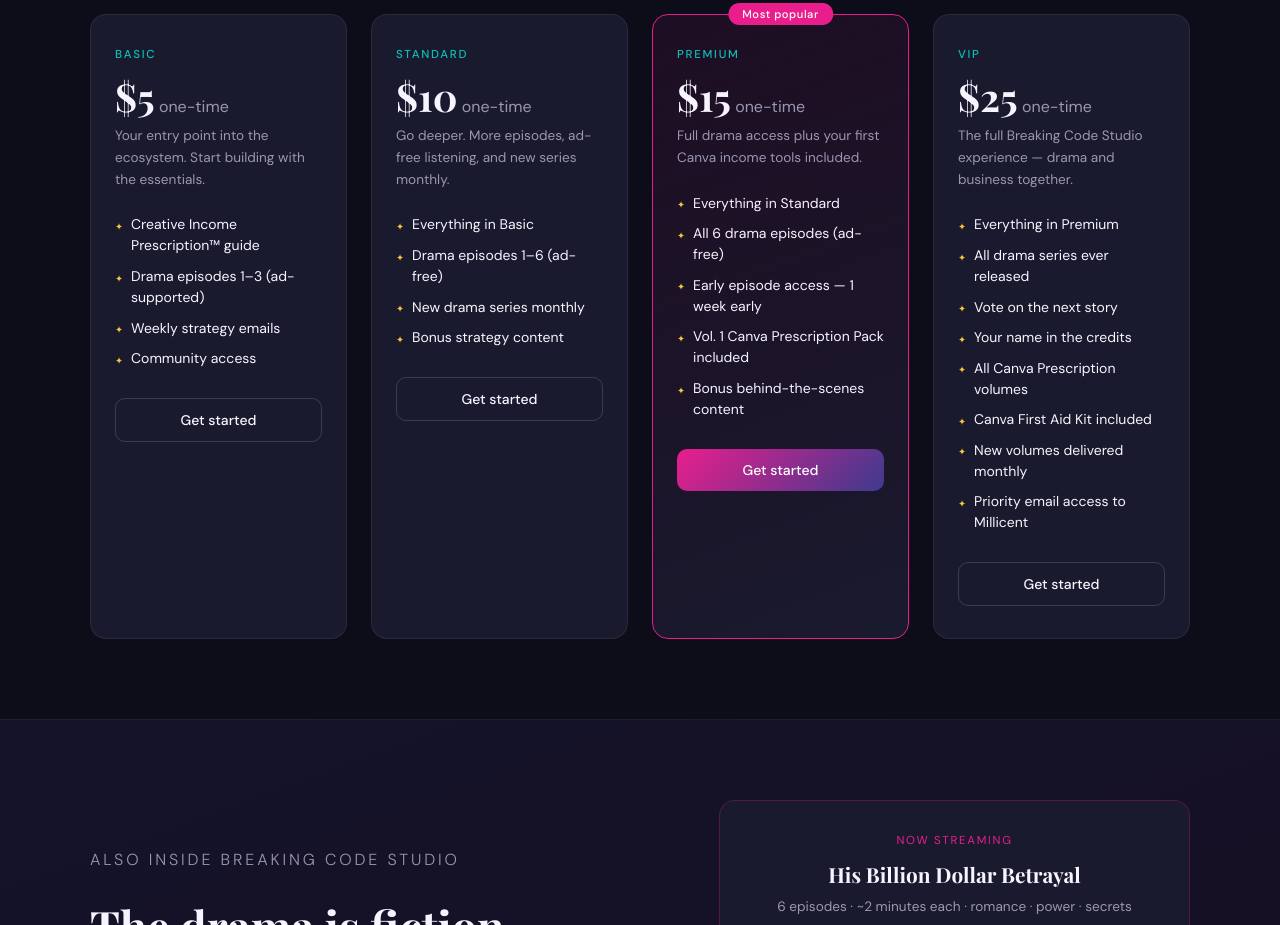
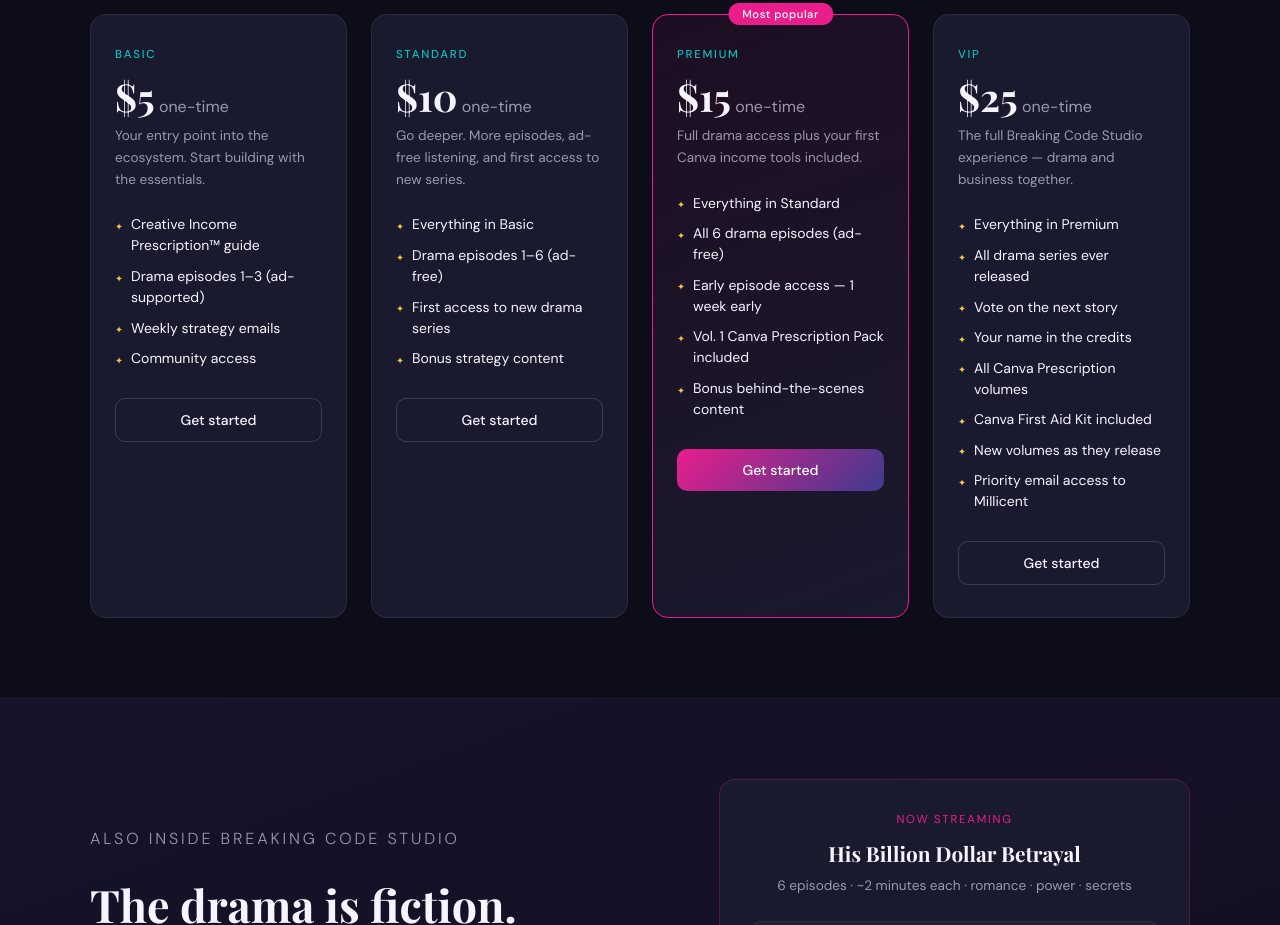
Before and after one commit to brownunitedservices-cmd/breaking-code-studio, a plain HTML site: page index.html in a window 1280 px wide. Shown: the part 1817-2742 px from the top of the page. Drawn offline with nearby package versions, Linux system fonts and the light colour scheme; a web font is replaced by a local one.

Commit message:
Soften monthly series wording

```diff
--- a/index.html
+++ b/index.html
@@ -689,11 +689,11 @@
       <div class="tier-card">
         <p class="tier-name">Standard</p>
         <div class="tier-price">$10<span> one-time</span></div>
-        <p class="tier-desc">Go deeper. More episodes, ad-free listening, and new series monthly.</p>
+        <p class="tier-desc">Go deeper. More episodes, ad-free listening, and first access to new series.</p>
         <ul class="tier-perks">
           <li>Everything in Basic</li>
           <li>Drama episodes 1–6 (ad-free)</li>
-          <li>New drama series monthly</li>
+          <li>First access to new drama series</li>
           <li>Bonus strategy content</li>
         </ul>
         <a href="https://payhip.com/b/7MLzo" class="tier-btn tier-btn-outline">Get started</a>
@@ -727,7 +727,7 @@
           <li>Your name in the credits</li>
           <li>All Canva Prescription volumes</li>
           <li>Canva First Aid Kit included</li>
-          <li>New volumes delivered monthly</li>
+          <li>New volumes as they release</li>
           <li>Priority email access to Millicent</li>
         </ul>
         <a href="https://payhip.com/b/O20GZ" class="tier-btn tier-btn-outline">Get started</a>
```
